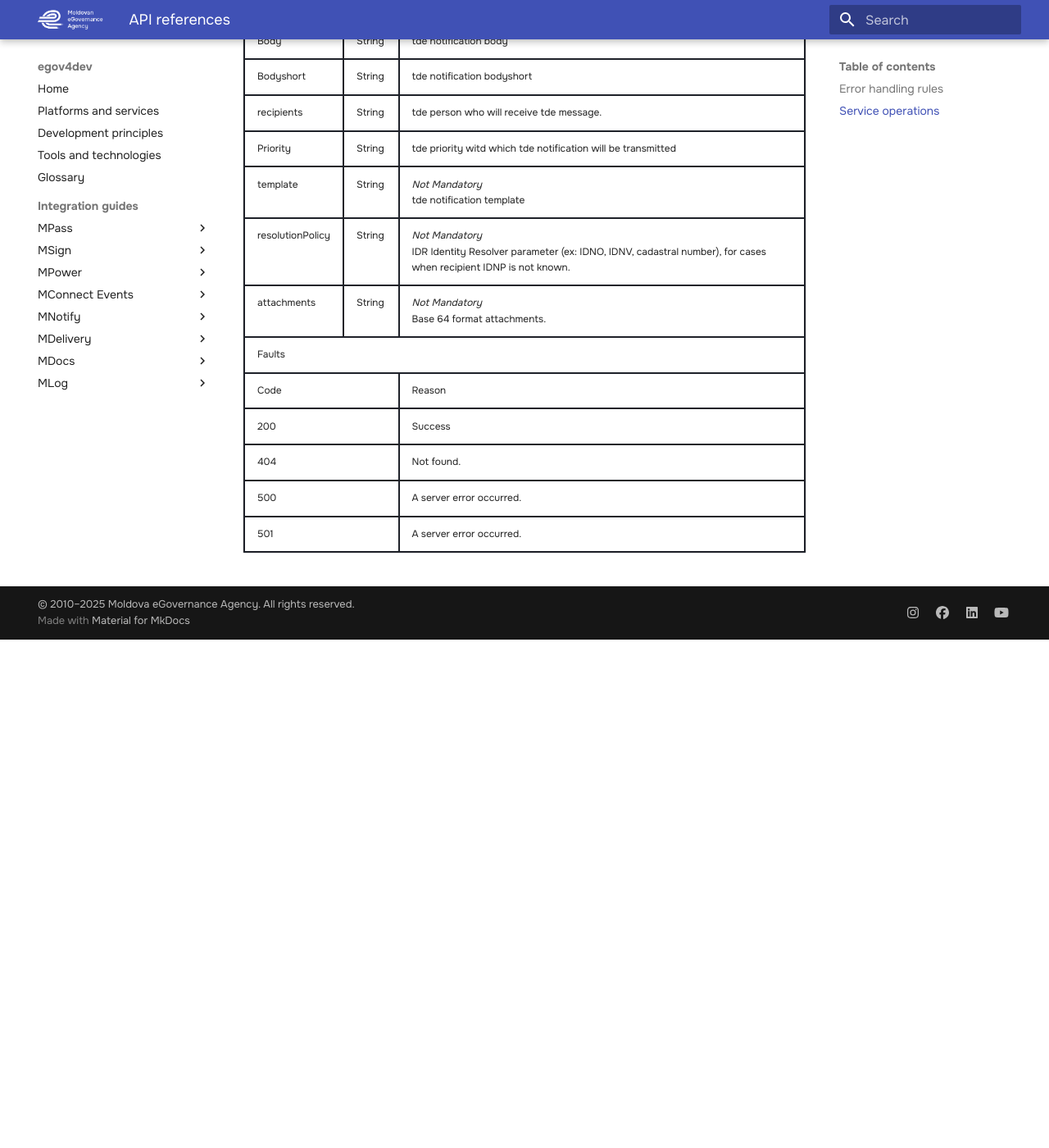
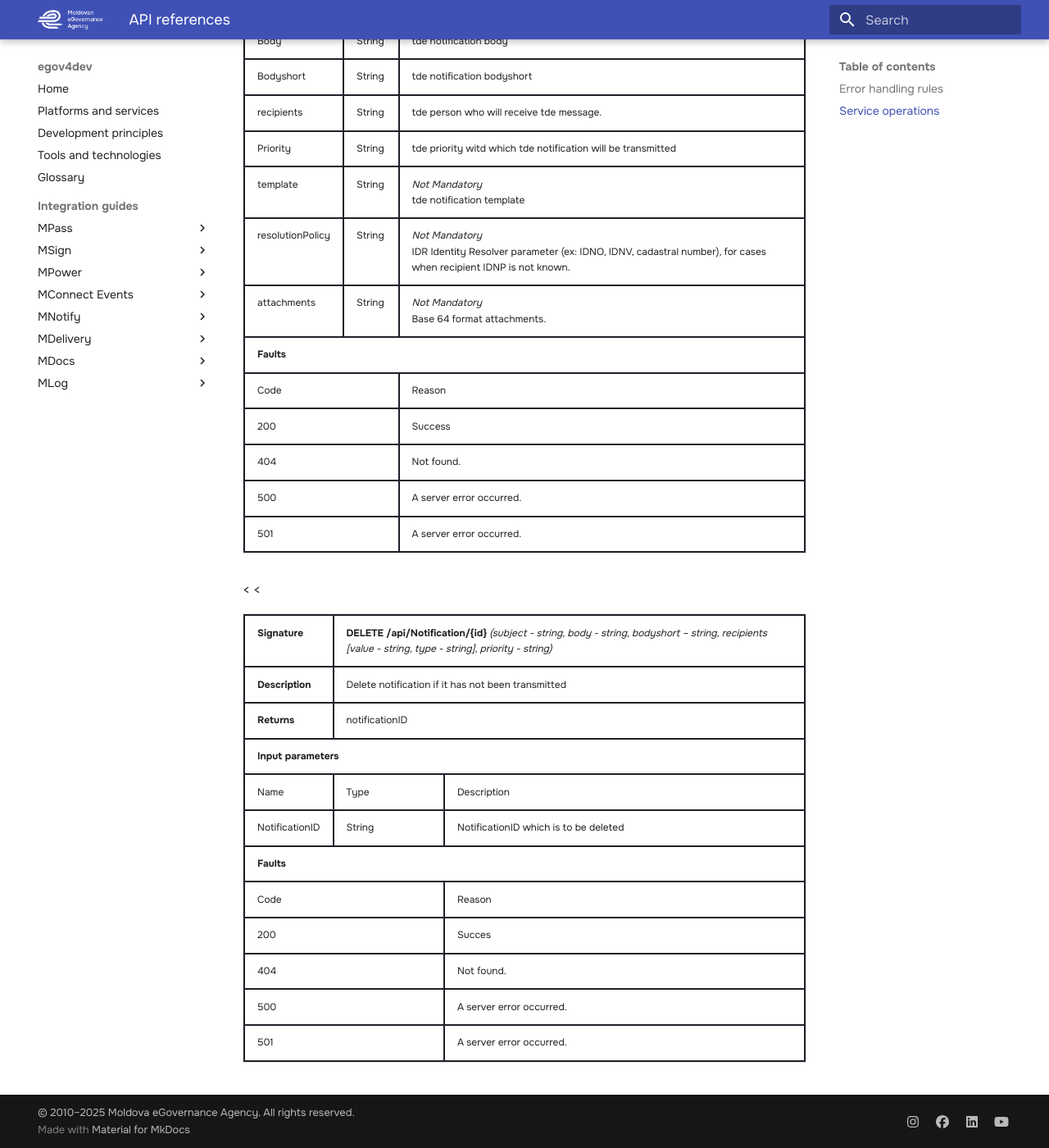
Before and after one commit to egov-moldova/egov4dev, an MkDocs documentation site: the page built from docs/guides/mnotify/api-references.md, in a window 1280 px wide and 1400 px high, scrolled down 2415 px. Shown: the whole window at 82% size. Built offline with MkDocs 1.6.1 and Material for MkDocs 9.7.7, drawn with Linux system fonts in a browser that asks for light colours; before the commit the page ends 3195 px from its top, so only the background shows below that.

Commit message:
Update api-references.md

```diff
--- a/docs/guides/mnotify/api-references.md
+++ b/docs/guides/mnotify/api-references.md
@@ -116,28 +116,27 @@
   </tr>
 </table>
 
-<table border="1" style="border-collapse: collapse; widtd: 100%;">
+<table>
         <tr>
-            <td style="text-align:left;">Signature</td>
-            <td colspan="2"><strong>POST/api/Notification</strong> (subject - string, body - string, bodyshort – string, recipients [value - string, type - string], priority - string)</td>
+            <td><strong>Signature</strong></td>
+            <td colspan="2"><strong>POST/api/Notification</strong> <em>(subject - string, body - string, bodyshort – string, recipients [value - string, type - string], priority - string)</em></td>
         </tr>
         <tr>
-            <td>Description</td>
+            <td><strong>Description</strong></td>
             <td colspan="2">Notification transmission metdod.</td>
         </tr>
         <tr>
-            <td>Returns</td>
+            <td><strong>Returns</strong></td>
             <td colspan="2">notificationID</td>
         </tr>
         <tr>
-            <td colspan="3" style="text-align:left;">Input parameters</td>
+            <td colspan="3"><strong>Input parameters</strong></td>
         </tr>
         <tr>
             <td>Name</td>
             <td>Type</td>
             <td>Description</td>
         </tr>
-    <tbody>
         <tr>
             <td style="color:red;">userId</td>
             <td style="color:red;">String</td>
@@ -184,14 +183,12 @@
             <td><em>Not Mandatory</em><br>Base 64 format attachments.</td>
         </tr>
         <tr>
-            <td colspan="3" style="text-align:left;">Faults</td>
+            <td colspan="3" style="text-align:left;"><strong>Faults</strong></td>
         </tr>
         <tr>
             <td colspan="2">Code</td>
             <td>Reason</td>
         </tr>
-    </tdead>
-    <tbody>
         <tr>
             <td colspan="2">200</td>
             <td>Success</td>
@@ -208,5 +205,55 @@
             <td colspan="2">501</td>
             <td>A server error occurred.</td>
         </tr>
-    </tbody>
 </table>
+
+<table>
+    <tr>
+        <td><strong>Signature</strong></td>
+        <td colspan="2"><strong>DELETE /api/Notification/{id}</strong> <em>(subject - string, body - string, bodyshort – string, recipients [value - string, type - string], priority - string)</em></td>
+    </tr>
+    <tr>
+        <<td><strong>Description</strong></td>
+        <<td colspan="2">Delete notification if it has not been transmitted</td>
+    </tr>
+    <tr>
+        <td><strong>Returns</strong></td>
+        <td colspan="2">notificationID</td>
+    </tr>
+    <tr>
+        <td colspan="3" ><strong>Input parameters</strong></td>
+    </tr>
+    <tr>
+        <td>Name</td>
+        <td>Type</td>
+        <td>Description</td>
+    </tr>
+    <tr>
+        <td>NotificationID</td>
+        <td>String</td>
+        <td>NotificationID which is to be deleted</td>
+    </tr>
+    <tr>
+        <td colspan="3"><strong>Faults</strong></td>
+    </tr>
+    <tr>
+        <td colspan="2">Code</td>
+        <td>Reason</td>
+    </tr>
+    <tr>
+        <td colspan="2">200</td>
+        <td>Succes</td>
+    </tr>
+    <tr>
+        <td colspan="2">404</td>
+        <td>Not found.</td>
+    </tr>
+    <tr>
+        <td colspan="2">500</td>
+        <td>A server error occurred.</td>
+    </tr>
+    <tr>
+        <td colspan="2">501</td>
+        <td>A server error occurred.</td>
+    </tr>
+</table>
```
